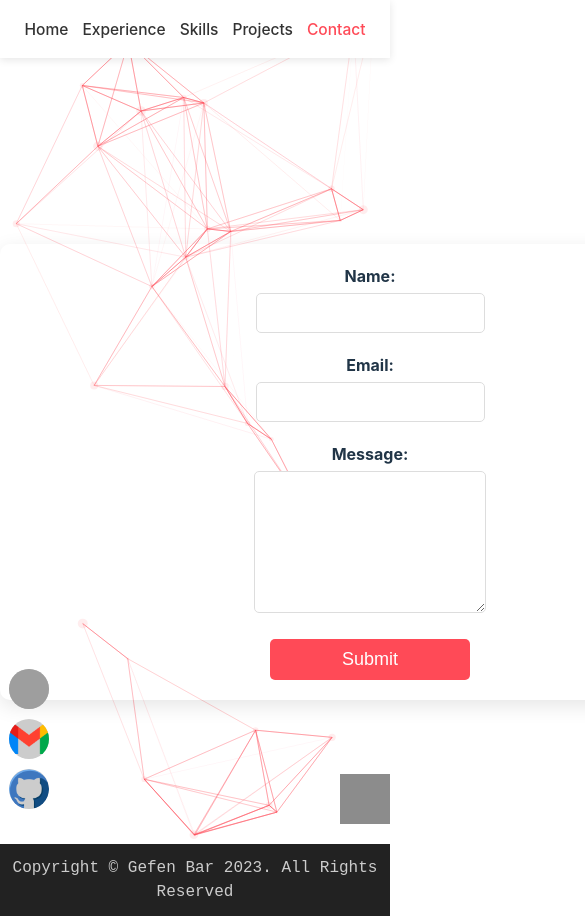
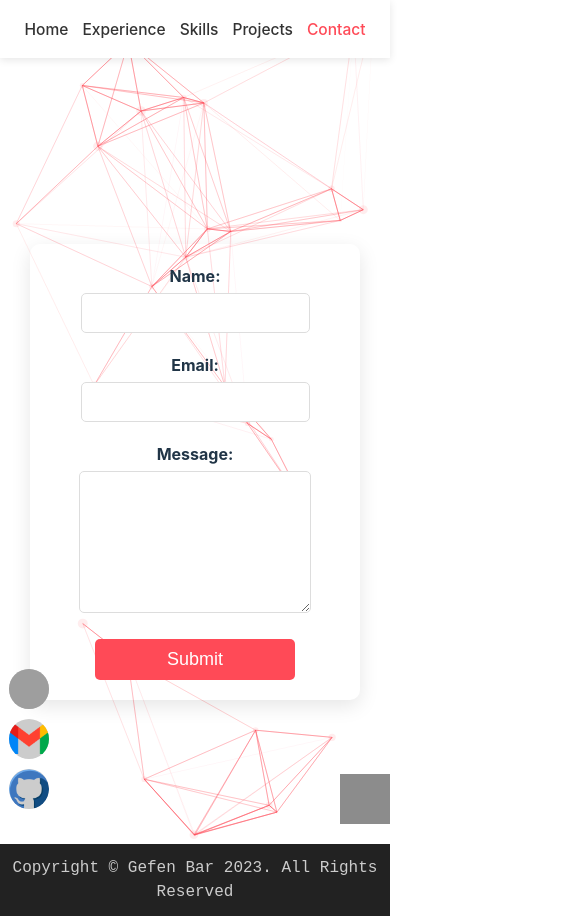
Before and after one commit to gefenbar/ReactJS-Portfolio, a React (Vite) app: page /contact in a window 390 px wide. Shown: the top 916 px of the page, 585 px wide, since content can reach past the window. Built offline with nearby package versions, Linux system fonts and the light colour scheme; grey boxes are pictures that could not be loaded.

Commit message:
fixed some responsive issues

```diff
--- a/src/styles/Contact.css
+++ b/src/styles/Contact.css
@@ -48,23 +48,6 @@ form button[type="submit"]:hover {
     background-color: #a91b25;
 }
 
-/* Responsive design for smaller screens */
-@media (max-width: 768px) {
-
-    /* Adjust styles for responsive Contact component */
-    #contact {
-        width: 320px;
-    }
-}
-
-@media (max-width: 430px) {
-
-    /* Adjust styles for responsive Contact component */
-    #contact {
-        width: 290px;
-    }
-}
-
 /* Your existing Contact component styles */
 #contact {
     width: 700px;
@@ -91,3 +74,22 @@ form button[type="submit"]:hover {
 #contact:hover {
     background-color: white !important;
 }
+
+
+/* Responsive design for smaller screens */
+@media (max-width: 768px) {
+
+    /* Adjust styles for responsive Contact component */
+    #contact {
+        width: 320px;
+    }
+
+}
+
+@media (max-width:430px) {
+
+    /* Adjust styles for responsive Contact component */
+    #contact {
+        width: 290px;
+    }
+}
```
